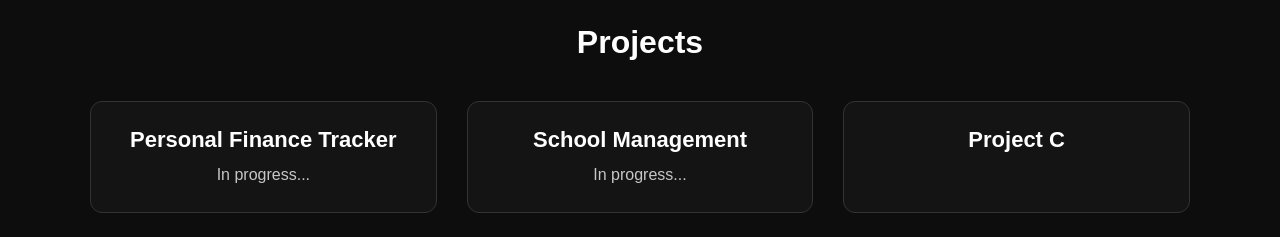
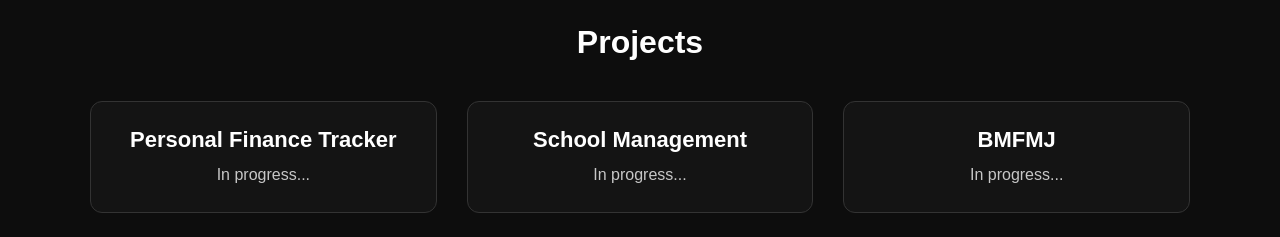
Before and after one commit to susanadtavares/Portfolio, a React (Vite) app: page / in a window 1280 px wide. Shown: the part 1440-1677 px from the top of the page. Built offline with nearby package versions, Linux system fonts and the light colour scheme.

Commit message:
BMFMJ project card

```diff
--- a/src/components/Projects.jsx
+++ b/src/components/Projects.jsx
@@ -4,7 +4,7 @@ import { motion } from "framer-motion";
 const projects = [
   { title: "Personal Finance Tracker", desc: "In progress..." },
   { title: "School Management", desc: "In progress..." },
-  { title: "Project C", desc: "" },
+  { title: "BMFMJ", desc: "In progress..." },
 ];
 
 export default function Projects() {
```
